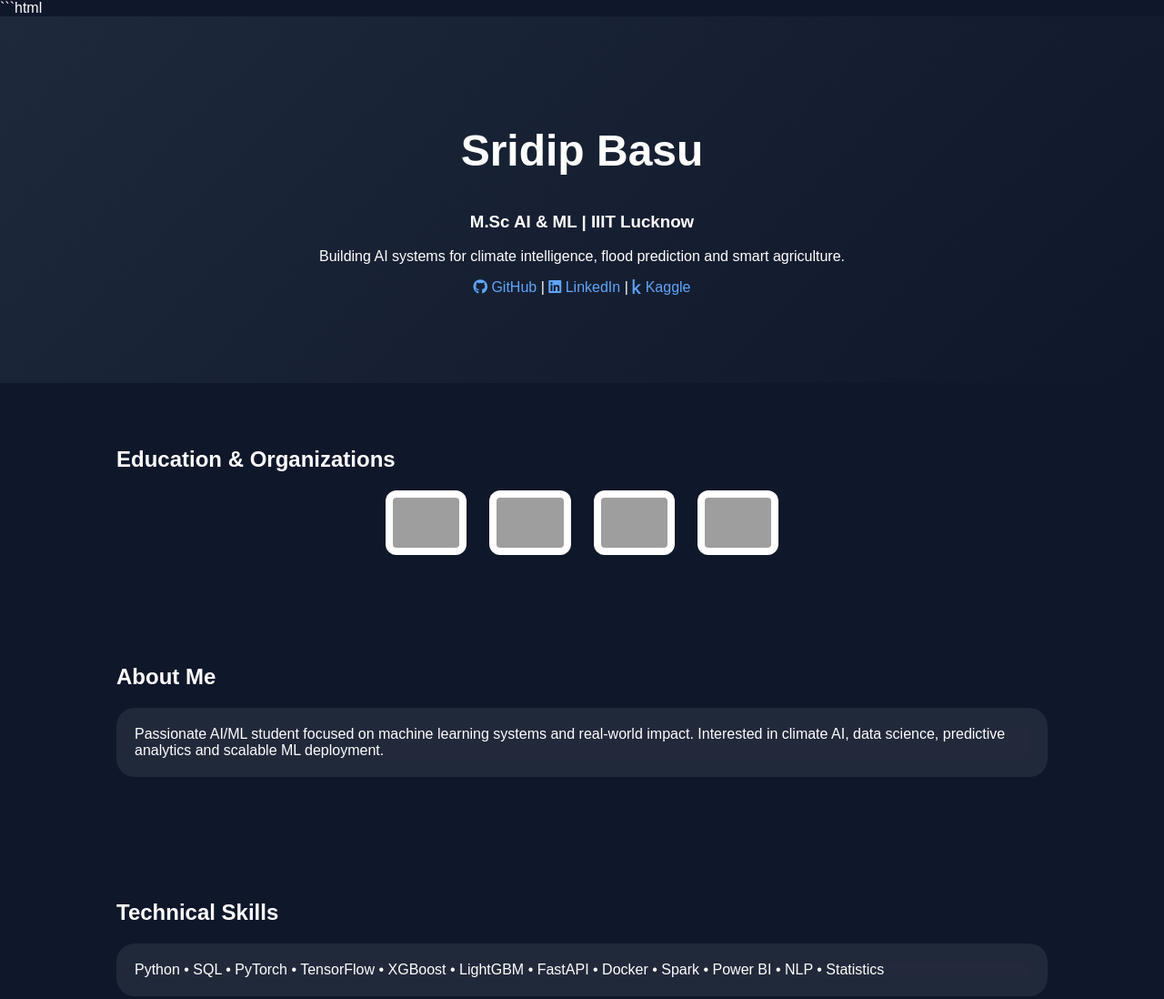
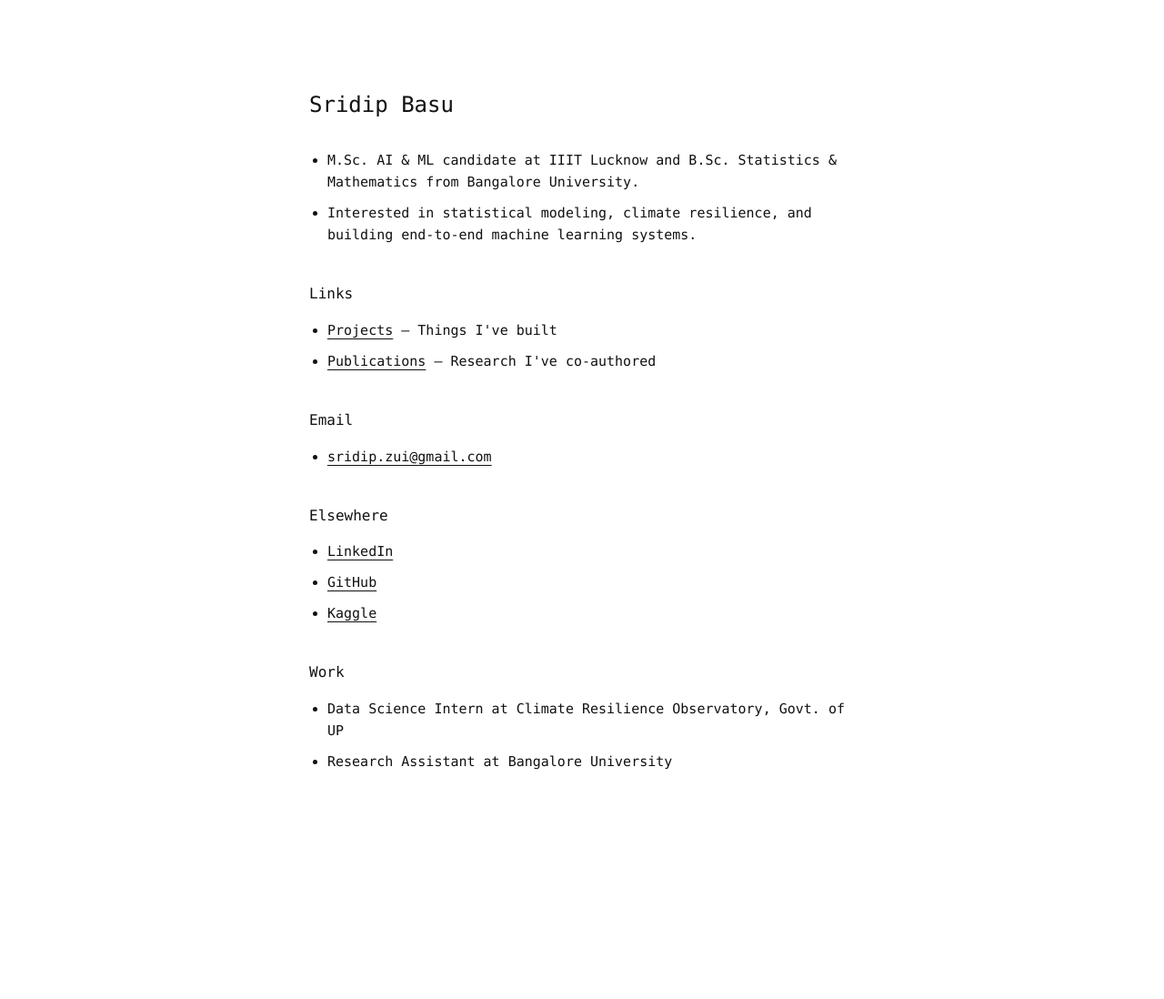
Before and after one commit to sridipbasu/sridipbasu.github.io, a plain HTML site: page index.html in a window 1280 px wide. Shown: the top 1098 px of the page at 91% size. After the commit the page ends 939 px from the top, so only its background shows below. Drawn offline with Linux system fonts and the light colour scheme; grey boxes are pictures that could not be loaded.

Commit message:
Revise index.html for minimalist design and content update
Updated the HTML structure and styling for a minimalist theme. Added sections for work experience and adjusted content for clarity.

````diff
--- a/index.html
+++ b/index.html
@@ -1,127 +1,87 @@
-```html
 <!DOCTYPE html>
 <html lang="en">
 <head>
     <meta charset="UTF-8">
     <meta name="viewport" content="width=device-width, initial-scale=1.0">
-<title>Sridip Basu | AI & ML Portfolio</title>
-<link rel="stylesheet" href="https://cdnjs.cloudflare.com/ajax/libs/font-awesome/6.5.2/css/all.min.css">
+    <title>Sridip Basu</title>
     <style>
-body{
-margin:0;
-font-family:Arial,sans-serif;
-background:#0f172a;
-color:white;
+        /* Minimalist Monospace Theme */
+        body {
+            font-family: ui-monospace, 'Cascadia Code', 'Source Code Pro', Menlo, Consolas, 'Courier New', monospace;
+            background-color: #ffffff;
+            color: #111111;
+            line-height: 1.6;
+            margin: 0;
+            display: flex;
+            justify-content: center;
+            padding: 80px 20px;
         }
-section{padding:50px 10%;}
-.hero{
-text-align:center;
-padding:80px;
-background:linear-gradient(135deg,#1e293b,#0f172a);
+        .container {
+            max-width: 600px;
+            width: 100%;
         }
-.card{
-background:rgba(255,255,255,0.08);
-padding:20px;
-border-radius:20px;
-margin:15px 0;
-backdrop-filter:blur(10px);
+        h1 {
+            font-size: 24px;
+            font-weight: normal;
+            margin-bottom: 30px;
         }
-.grid{
-display:grid;
-grid-template-columns:repeat(auto-fit,minmax(300px,1fr));
-gap:20px;
+        h2 {
+            font-size: 16px;
+            font-weight: normal;
+            margin-top: 40px;
+            margin-bottom: 15px;
         }
-.logo-row{
-display:flex;
-flex-wrap:wrap;
-gap:25px;
-justify-content:center;
-align-items:center;
+        ul {
+            list-style-type: disc;
+            padding-left: 20px;
+            margin: 0;
         }
-.logo-row img{
-height:55px;
-background:white;
-padding:8px;
-border-radius:12px;
+        li {
+            margin-bottom: 10px;
+            font-size: 15px;
         }
-a{color:#60a5fa;text-decoration:none;}
-h1{font-size:3rem}
+        a {
+            color: #111111;
+            text-decoration: underline;
+            text-underline-offset: 4px;
+        }
+        a:hover {
+            text-decoration-thickness: 2px;
+        }
     </style>
 </head>
 <body>
+    <div class="container">
+        <h1>Sridip Basu</h1>
 
-<section class="hero">
-<h1>Sridip Basu</h1>
-<h3>M.Sc AI & ML | IIIT Lucknow</h3>
-<p>Building AI systems for climate intelligence, flood prediction and smart agriculture.</p>
+        <ul>
+            <li>M.Sc. AI & ML candidate at IIIT Lucknow and B.Sc. Statistics & Mathematics from Bangalore University.</li>
+            <li>Interested in statistical modeling, climate resilience, and building end-to-end machine learning systems.</li>
+        </ul>
 
-<p>
-<a href="https://github.com/sridipbasu"><i class="fab fa-github"></i> GitHub</a> |
-<a href="https://linkedin.com/in/sridip-basu"><i class="fab fa-linkedin"></i> LinkedIn</a> |
-<a href="https://kaggle.com/sridipbasu"><i class="fab fa-kaggle"></i> Kaggle</a>
-</p>
-</section>
+        <h2>Links</h2>
+        <ul>
+            <li><a href="https://github.com/sridipbasu">Projects</a> – Things I've built</li>
+            <li><a href="https://doi.org/10.4018/979-8-3373-2003-8.ch009">Publications</a> – Research I've co-authored</li>
+        </ul>
 
-<section>
-<h2>Education & Organizations</h2>
-<div class="logo-row">
-<img src="https://upload.wikimedia.org/wikipedia/en/4/4f/IIIT_Lucknow_Logo.png">
-<img src="https://upload.wikimedia.org/wikipedia/commons/7/72/Meta_Platforms_Inc._logo.svg">
-<img src="https://upload.wikimedia.org/wikipedia/commons/9/96/Pytorch_logo.png">
-<img src="https://huggingface.co/front/assets/huggingface_logo-noborder.svg">
+        <h2>Email</h2>
+        <ul>
+            <li><a href="mailto:sridip.zui@gmail.com">sridip.zui@gmail.com</a></li>
+        </ul>
+
+        <h2>Elsewhere</h2>
+        <ul>
+            <li><a href="https://linkedin.com/in/sridip-basu">LinkedIn</a></li>
+            <li><a href="https://github.com/sridipbasu">GitHub</a></li>
+            <li><a href="https://kaggle.com/sridipbasu">Kaggle</a></li>
+        </ul>
+
+        <h2>Work</h2>
+        <ul>
+            <li>Data Science Intern at Climate Resilience Observatory, Govt. of UP</li>
+            <li>Research Assistant at Bangalore University</li>
+        </ul>
     </div>
-</section>
-
-<section>
-<h2>About Me</h2>
-<div class="card">
-Passionate AI/ML student focused on machine learning systems and real-world impact. Interested in climate AI, data science, predictive analytics and scalable ML deployment.
-</div>
-</section>
-
-<section>
-<h2>Technical Skills</h2>
-<div class="card">
-Python • SQL • PyTorch • TensorFlow • XGBoost • LightGBM • FastAPI • Docker • Spark • Power BI • NLP • Statistics
-</div>
-</section>
-
-<section>
-<h2>Featured Projects</h2>
-<div class="grid">
-<div class="card">
-<h3>FloodCast</h3>
-<p>Riverine Flood Early Warning System using LSTM + XGBoost residual learning.</p>
-<a href="https://github.com/sridipbasu">View Project →</a>
-</div>
-
-<div class="card">
-<h3>GrowSense</h3>
-<p>Smart agriculture monitoring using IoT sensors and machine learning.</p>
-<a href="https://github.com/sridipbasu">View Project →</a>
-</div>
-</div>
-</section>
-
-<section>
-<h2>Achievements</h2>
-<div class="card">
-🏆 Meta PyTorch OpenEnv Hackathon Finalist<br>
-🏆 AIR 176 IIT JAM Mathematical Statistics<br>
-🏆 Top 13% Kaggle Competition<br>
-🏆 1st Place DataMaze
-</div>
-</section>
-
-<section>
-<h2>Contact</h2>
-<div class="card">
-Email: sridip.zui@gmail.com<br><br>
-GitHub: github.com/sridipbasu<br>
-Kaggle: kaggle.com/sridipbasu
-</div>
-</section>
-
 </body>
 </html>
-```
````
Lines whose indentation alone changed are shown as unchanged.
